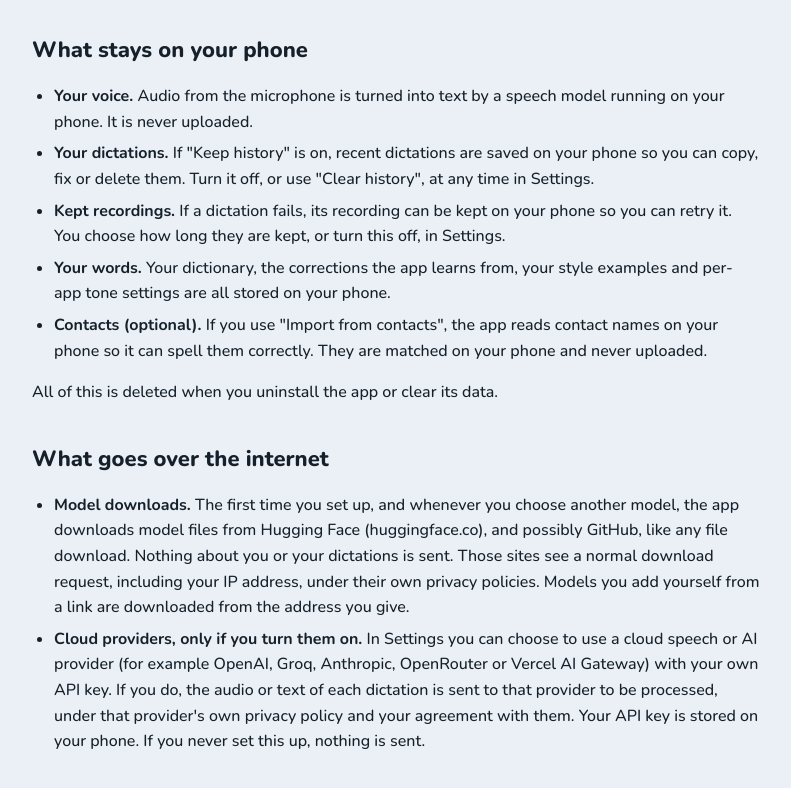
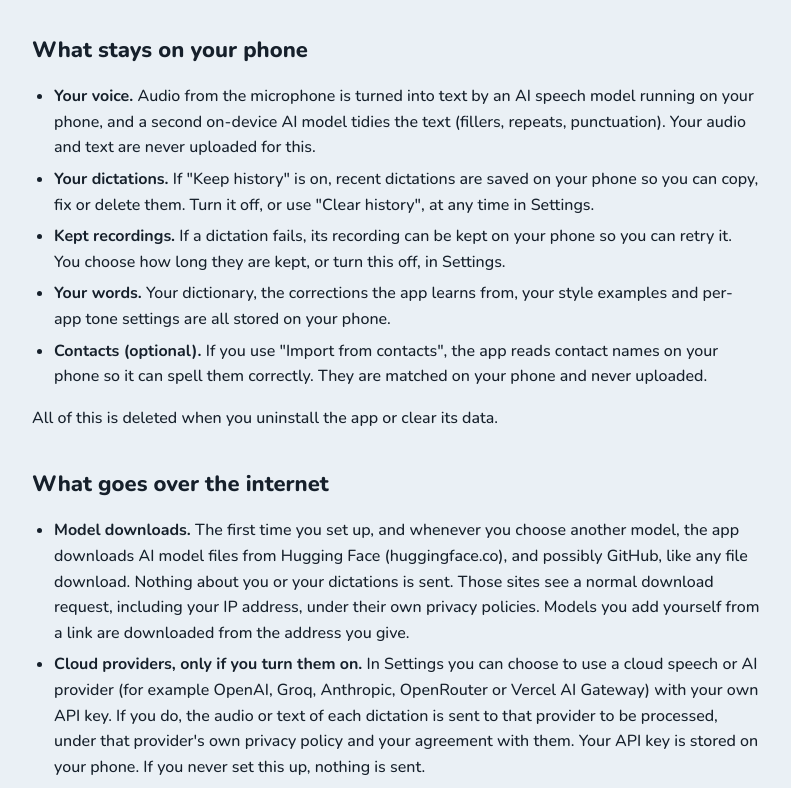
Before and after one commit to kisukisu-app/kisukisu-app.github.io, a plain HTML site: page privacy.html in a window 1280 px wide. Shown: the part 369-1157 px from the top of the page, without its empty margins (244-1035 px from the left). Drawn offline with nearby package versions, Linux system fonts and the light colour scheme.

Commit message:
Copy: name the on-device AI plainly in the privacy policy, site and store description
Co-Authored-By: Claude Opus 5.5 <noreply@anthropic.com>

```diff
--- a/privacy.html
+++ b/privacy.html
@@ -37,7 +37,7 @@ li { margin: 6px 0; }
 
 <h2>What stays on your phone</h2>
 <ul>
-<li><strong>Your voice.</strong> Audio from the microphone is turned into text by a speech model running on your phone. It is never uploaded.</li>
+<li><strong>Your voice.</strong> Audio from the microphone is turned into text by an AI speech model running on your phone, and a second on-device AI model tidies the text (fillers, repeats, punctuation). Your audio and text are never uploaded for this.</li>
 <li><strong>Your dictations.</strong> If "Keep history" is on, recent dictations are saved on your phone so you can copy, fix or delete them. Turn it off, or use "Clear history", at any time in Settings.</li>
 <li><strong>Kept recordings.</strong> If a dictation fails, its recording can be kept on your phone so you can retry it. You choose how long they are kept, or turn this off, in Settings.</li>
 <li><strong>Your words.</strong> Your dictionary, the corrections the app learns from, your style examples and per-app tone settings are all stored on your phone.</li>
@@ -47,7 +47,7 @@ li { margin: 6px 0; }
 
 <h2>What goes over the internet</h2>
 <ul>
-<li><strong>Model downloads.</strong> The first time you set up, and whenever you choose another model, the app downloads model files from Hugging Face (huggingface.co), and possibly GitHub, like any file download. Nothing about you or your dictations is sent. Those sites see a normal download request, including your IP address, under their own privacy policies. Models you add yourself from a link are downloaded from the address you give.</li>
+<li><strong>Model downloads.</strong> The first time you set up, and whenever you choose another model, the app downloads AI model files from Hugging Face (huggingface.co), and possibly GitHub, like any file download. Nothing about you or your dictations is sent. Those sites see a normal download request, including your IP address, under their own privacy policies. Models you add yourself from a link are downloaded from the address you give.</li>
 <li><strong>Cloud providers, only if you turn them on.</strong> In Settings you can choose to use a cloud speech or AI provider (for example OpenAI, Groq, Anthropic, OpenRouter or Vercel AI Gateway) with your own API key. If you do, the audio or text of each dictation is sent to that provider to be processed, under that provider's own privacy policy and your agreement with them. Your API key is stored on your phone. If you never set this up, nothing is sent.</li>
 </ul>
 
```
Also changed, not shown: index.html (+2 -2 lines).
